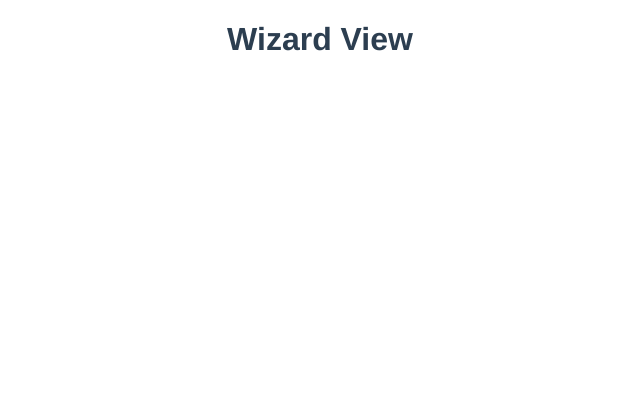
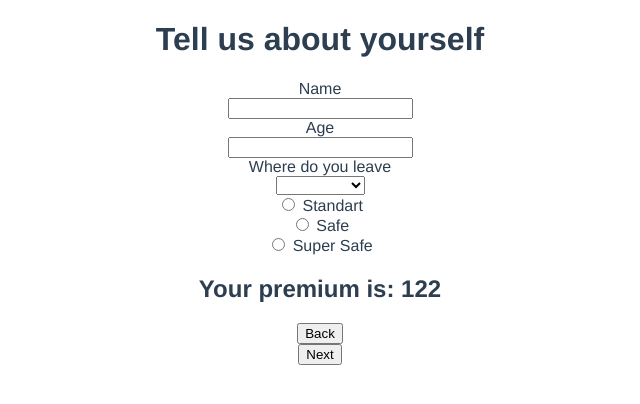
Before and after one commit to dvasyliev/multi-step-wizard, a Vue app: page /wizard in a window 1280 px wide. Shown: the top 404 px of the page, without its empty margins (320-960 px from the left). Built offline with nearby package versions, Linux system fonts and the light colour scheme.

Commit message:
added wizard page

```diff
--- /dev/null
+++ b/src/components/ButtonComponent.vue
@@ -0,0 +1,32 @@
+<template>
+  <div class="Button" :class="typeClass">
+    <button v-on="$listeners">
+      <slot />
+    </button>
+  </div>
+</template>
+
+<script>
+const TYPES = {
+  DEFAULT: 'default',
+  PRIMARY: 'primary',
+}
+
+export default {
+  props: {
+    type: {
+      type: String,
+      default: TYPES.DEFAULT,
+      validator(value) {
+        return Object.values(TYPES).includes(value)
+      },
+    },
+  },
+
+  computed: {
+    typeClass() {
+      return `is${this.type.charAt(0).toUpperCase()}${this.type.slice(1)}`
+    },
+  },
+}
+</script>
--- /dev/null
+++ b/src/components/FieldsetComponent.vue
@@ -0,0 +1,24 @@
+<template>
+  <div class="Fieldset">
+    <template v-if="label">
+      <div class="Fieldset-label">
+        <label>{{ label }}</label>
+      </div>
+    </template>
+
+    <div class="Fieldset-element">
+      <slot />
+    </div>
+  </div>
+</template>
+
+<script>
+export default {
+  props: {
+    label: {
+      type: String,
+      default: null,
+    },
+  },
+}
+</script>
--- /dev/null
+++ b/src/components/InputComponent.vue
@@ -0,0 +1,22 @@
+<template>
+  <div class="Input">
+    <input :value="value" type="text" @input="onInput" />
+  </div>
+</template>
+
+<script>
+export default {
+  props: {
+    value: {
+      type: String,
+      default: null,
+    },
+  },
+
+  methods: {
+    onInput(event) {
+      this.$emit('input', event?.target?.value)
+    },
+  },
+}
+</script>
--- /dev/null
+++ b/src/components/RadioGroupComponent.vue
@@ -0,0 +1,48 @@
+<template>
+  <div class="RadioGroup">
+    <template v-for="option in options">
+      <div :key="option[keyValue]">
+        <input :value="option[keyValue]" type="radio" :name="name" @input="onInput" />
+        {{ option[keyLabel] }}
+      </div>
+    </template>
+  </div>
+</template>
+
+<script>
+export default {
+  props: {
+    value: {
+      type: String,
+      default: null,
+    },
+
+    options: {
+      type: Array,
+      default: () => [],
+    },
+
+    keyValue: {
+      type: String,
+      default: 'value',
+    },
+
+    keyLabel: {
+      type: String,
+      default: 'label',
+    },
+  },
+
+  computed: {
+    name() {
+      return `radio-group-${this._uid}`
+    },
+  },
+
+  methods: {
+    onInput(value) {
+      this.$emit('input', event?.target?.value)
+    },
+  },
+}
+</script>
--- /dev/null
+++ b/src/components/SelectComponent.vue
@@ -0,0 +1,48 @@
+<template>
+  <div class="Select">
+    <select :value="value" @input="onInput">
+      <template v-for="option in options">
+        <option :key="option[keyValue]" :value="option[keyValue]">
+          {{ option[keyLabel] }}
+        </option>
+      </template>
+    </select>
+  </div>
+</template>
+
+<script>
+export default {
+  model: {
+    prop: 'value',
+    event: 'input',
+  },
+
+  props: {
+    value: {
+      type: String,
+      default: null,
+    },
+
+    options: {
+      type: Array,
+      default: () => [],
+    },
+
+    keyValue: {
+      type: String,
+      default: 'value',
+    },
+
+    keyLabel: {
+      type: String,
+      default: 'label',
+    },
+  },
+
+  methods: {
+    onInput(event) {
+      this.$emit('input', event?.target?.value)
+    },
+  },
+}
+</script>
--- /dev/null
+++ b/src/data/countries.js
@@ -0,0 +1,17 @@
+export const countries = [
+  {
+    value: 'HK',
+    label: 'Hong Kong',
+    currency: 'HKD',
+  },
+  {
+    value: 'US',
+    label: 'USA',
+    currency: 'USD',
+  },
+  {
+    value: 'AU',
+    label: 'Australia',
+    currency: 'AUD',
+  },
+]
--- /dev/null
+++ b/src/data/packages.js
@@ -0,0 +1,14 @@
+export const packages = [
+  {
+    value: 'standart',
+    label: 'Standart',
+  },
+  {
+    value: 'safe',
+    label: 'Safe',
+  },
+  {
+    value: 'super-safe',
+    label: 'Super Safe',
+  },
+]
--- a/src/views/AgeErrorView.vue
+++ b/src/views/AgeErrorView.vue
@@ -1,5 +1,12 @@
 <template>
-  <h1>Age Error View</h1>
+  <div>
+    <h1>Ooops</h1>
+    <p>Your age is over our accepted limit.</p>
+    <p>We are sorry but we canot insure you now</p>
+    <router-link :to="{ name: 'welcome' }">
+      <button>Ok :(</button>
+    </router-link>
+  </div>
 </template>
 
 <script>
--- a/src/views/WizardView.vue
+++ b/src/views/WizardView.vue
@@ -1,9 +1,79 @@
 <template>
-  <h1>Wizard View</h1>
+  <div>
+    <h1>Tell us about yourself</h1>
+
+    <FieldsetComponent label="Name">
+      <InputComponent v-model="customer.name" />
+    </FieldsetComponent>
+
+    <FieldsetComponent label="Age">
+      <InputComponent v-model="customer.age" />
+    </FieldsetComponent>
+
+    <FieldsetComponent label="Where do you leave">
+      <SelectComponent v-model="customer.country" :options="countries" />
+    </FieldsetComponent>
+
+    <FieldsetComponent>
+      <RadioGroupComponent v-model="customer.package" :options="packages" />
+    </FieldsetComponent>
+
+    <h2>Your premium is: {{ premium }}</h2>
+
+    <div class="Wizard-buttons">
+      <ButtonComponent @click="onBack">Back</ButtonComponent>
+      <ButtonComponent @click="onNext">Next</ButtonComponent>
+    </div>
+  </div>
 </template>
 
 <script>
+import { countries } from '@/data/countries'
+import { packages } from '@/data/packages'
+import FieldsetComponent from '@/components/FieldsetComponent.vue'
+import InputComponent from '@/components/InputComponent.vue'
+import SelectComponent from '@/components/SelectComponent.vue'
+import RadioGroupComponent from '@/components/RadioGroupComponent.vue'
+import ButtonComponent from '@/components/ButtonComponent.vue'
+
 export default {
   name: 'WizardView',
+
+  components: {
+    FieldsetComponent,
+    InputComponent,
+    SelectComponent,
+    RadioGroupComponent,
+    ButtonComponent,
+  },
+
+  data: () => ({
+    countries,
+    packages,
+    customer: {
+      name: null,
+      age: null,
+      country: null,
+      package: null,
+      premium: null,
+    },
+  }),
+
+  computed: {
+    premium() {
+      return 122
+    },
+  },
+
+  methods: {
+    onBack() {
+      console.log('back')
+      this.$router.go(-1)
+    },
+
+    onNext() {
+      this.$router.push({ name: 'summary' })
+    },
+  },
 }
 </script>
```
